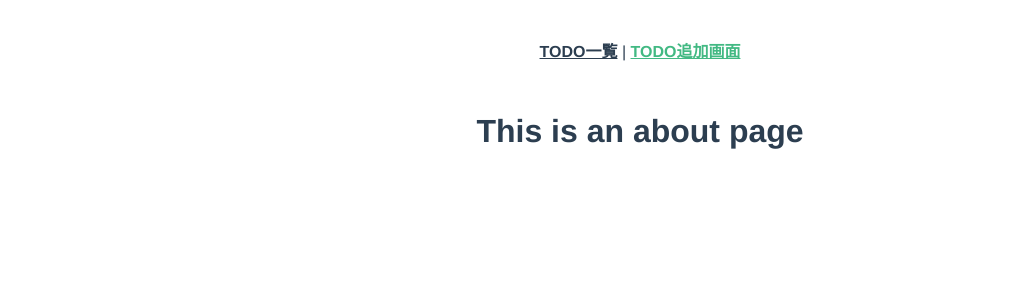
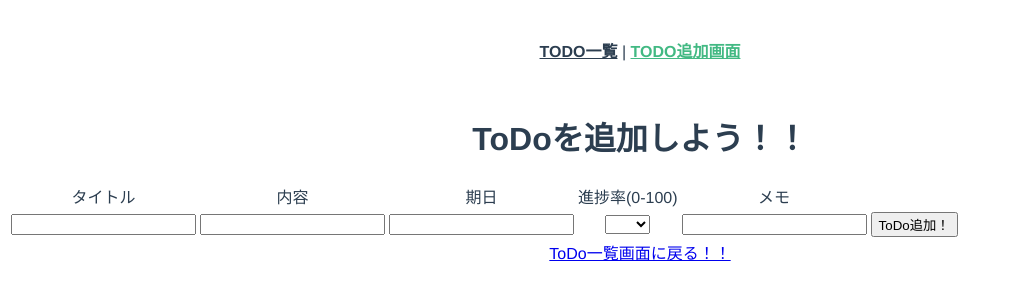
Before and after one commit to yukimura-manase/todo-teamb, a Vue app: page /Todopush in a window 1280 px wide. Shown: the top 300 px of the page, without its empty margins (0-1010 px from the left). Built offline with nearby package versions, Linux system fonts and the light colour scheme.

Commit message:
Todo追加画面作成しました

```diff
--- a/src/views/Todopush.vue
+++ b/src/views/Todopush.vue
@@ -1,5 +1,96 @@
 <template>
+
   <div class="about">
-    <h1>This is an about page</h1>
+
+    <h1>ToDoを追加しよう！！</h1>
+
+
+    <table>
+
+      <thead>
+        <tr>
+          <td>タイトル</td>
+          <td>内容</td>
+          <td>期日</td>
+          <td>進捗率(0-100)</td>
+          <td>メモ</td>
+        </tr>
+      </thead>
+
+      <tbody>
+        <tr>
+          <td><input type="text" v-model="todo.title"></td>
+          <td><input type="text" v-model="todo.content"></td>
+          <td><input type="text" v-model="todo.when"></td>
+          <td>
+            <select v-model="todo.progress">
+              <option>0</option>
+              <option>10</option>
+              <option>20</option>
+              <option>30</option>
+              <option>40</option>
+              <option>50</option>
+              <option>60</option>
+              <option>70</option>
+              <option>80</option>
+              <option>90</option>
+              <option>100</option>
+            </select>
+          </td>
+          <td><input type="text" v-model="todo.memo"></td>
+          <td><button @click="push">ToDo追加！</button></td>
+        </tr>
+      </tbody>
+
+    </table>
+
+    <div>
+      <router-link to="/Todolist">ToDo一覧画面に戻る！！</router-link>
+    </div>
+
   </div>
+
 </template>
+
+
+<script>
+  import {mapActions} from 'vuex'
+
+  export default {
+
+    data(){
+      return{
+        todo:{},
+      }
+    },
+
+    methods:{
+      ...mapActions(["todoPush"]),
+
+      push(){
+        if(this.todo !== {}){
+          console.log(this.todo);
+          this.todoPush(this.todo);
+          this.$router.push({name:'Todolist'})
+        }
+      }
+
+
+    }
+
+
+
+
+
+
+  }
+
+
+
+//TODO追加画面
+//-新しいTODOを追加する画面
+//-入力する情報は「タイトル」「内容」「期日」「進捗率0-100」「メモ」
+//-追加ボタン（押下でTODOに追加を行う、何も入力されていない場合、追加することができない、追加後は一覧に遷移)
+//-TODO一覧に戻るリンク
+
+</script>
```
